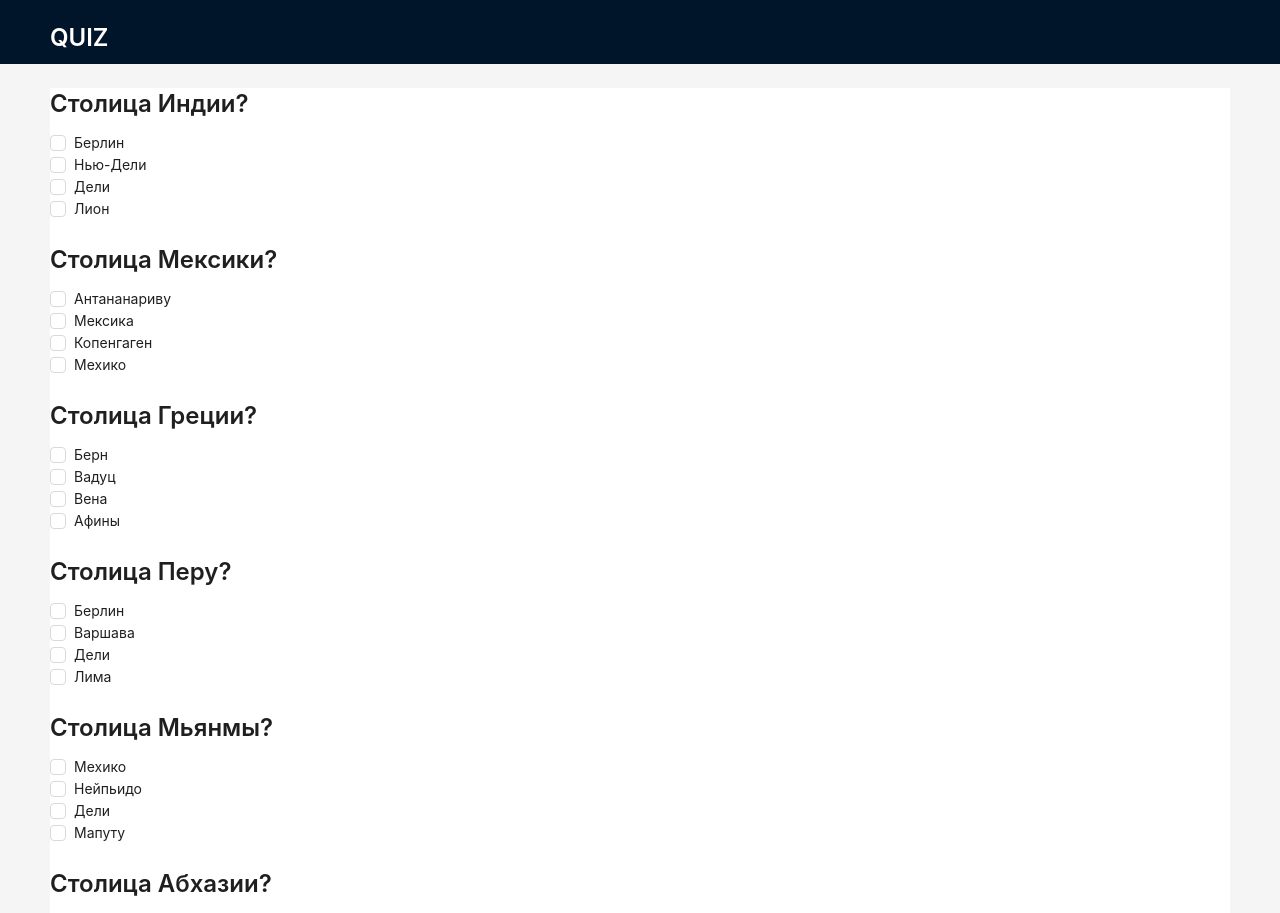
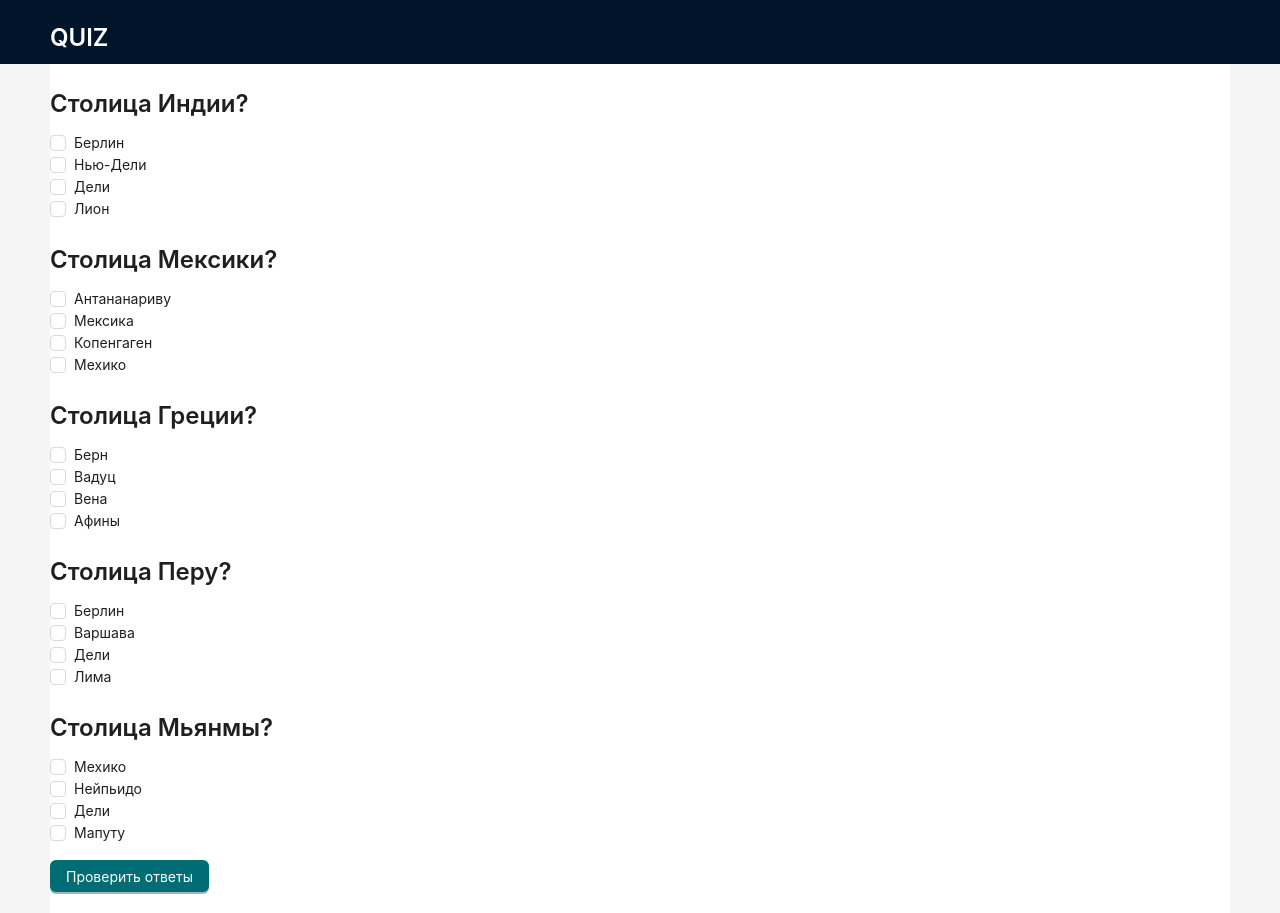
Before and after one commit to OlesyaSemiguk/quiz_sputnik, a React app: page / in a window 1280 px wide. Shown: the top 913 px of the page. Built offline with nearby package versions, Linux system fonts and the light colour scheme.

Commit message:
Add pagination

```diff
--- a/src/components/Quiz/Quiz.tsx
+++ b/src/components/Quiz/Quiz.tsx
@@ -6,14 +6,15 @@ import { useDispatch, useSelector } from 'react-redux/es/exports'
 import { FinishQuiz } from 'reducers/reposReducer'
 import { QuizCheckAnswer } from './QuizCheckAnswer'
 import { RootState } from 'reducers/store'
-import { SmileOutlined } from '@ant-design/icons'
-import { Typography } from 'antd'
 import './quiz.scss'
+import { Pagination } from 'antd'
+import type { PaginationProps } from 'antd'
 
 export const Quiz = () => {
   const dispatch = useDispatch()
   const answers = useSelector((state: RootState) => state.store.answers)
-
+  const isFinish = useSelector((state: RootState) => state.store.isFinish)
+  //проверка ответов
   const [quantityСorrectAnswer, setQuantity] = useState(0)
   function CheckAnswerButton() {
     dispatch(FinishQuiz())
@@ -21,16 +22,31 @@ export const Quiz = () => {
     setQuantity(QuizCheckAnswer(answers))
     console.log('Количество правильных ответов', quantityСorrectAnswer)
   }
-  const isFinish = useSelector((state: RootState) => state.store.isFinish)
+  //пангинация
+  const [currentPage, setCurrentPage] = useState(1)
+  const [questionPerPage] = useState(5)
+
+  const lastQuestionIndex = currentPage * questionPerPage
+  const firstQuestionIndex = lastQuestionIndex - questionPerPage
+  const currentQuestion = questionsData.slice(
+    firstQuestionIndex,
+    lastQuestionIndex,
+  )
+  const onChange: PaginationProps['onChange'] = page => {
+    console.log(page)
+    setCurrentPage(page)
+  }
+  const paginate = (pageNumber: number) => setCurrentPage(pageNumber)
+  console.log(Math.ceil(questionsData.length / questionPerPage))
 
   return (
     <div className="quiz">
+      <Space direction="vertical" size="middle">
         <div className="quiz_question">
-        {questionsData.map(questionData => (
+          {currentQuestion.map(questionData => (
             <QuestionBlock question={questionData} key={questionData.id} />
           ))}
         </div>
-
         <Button
           type="primary"
           onClick={() => {
@@ -42,6 +58,12 @@ export const Quiz = () => {
         <h3 className={isFinish ? 'result_active' : 'result'}>
           Количество правильных ответов - {quantityСorrectAnswer}
         </h3>
+        <Pagination
+          defaultCurrent={1}
+          total={Math.ceil(questionsData.length / questionPerPage) * 10}
+          onChange={onChange}
+        />{' '}
+      </Space>
     </div>
   )
 }
--- a/src/components/Quiz/quiz.scss
+++ b/src/components/Quiz/quiz.scss
@@ -1,6 +1,6 @@
 .result {
-  opacity: 0;
+  display: none;
 }
 .result_active {
-  opacity: 1;
+  display: block;
 }
```
Lines whose indentation alone changed are shown as unchanged.
